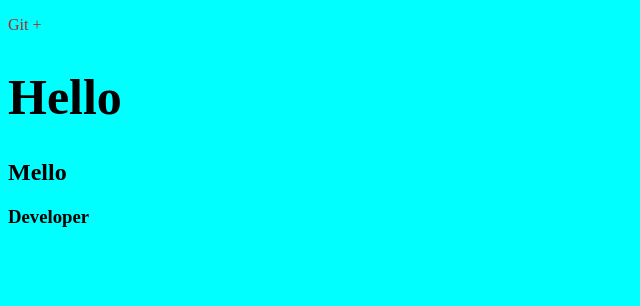
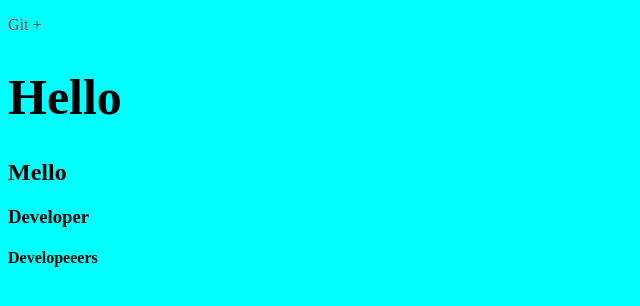
Before and after one commit to Mehman-tvz/FirstGit, a plain HTML site: page index.htm in a window 1280 px wide. Shown: the whole page, without its empty margins (0-640 px from the left). Drawn offline with Linux system fonts and the light colour scheme.

Commit message:
Merge Commit after

```diff
--- a/index.htm
+++ b/index.htm
@@ -12,5 +12,6 @@
     <h1>Hello</h1>
     <h2>Mello</h2>
     <h3>Developer</h3>
+    <h4>Developeeers</h4>
 </body>
 </html>
```
